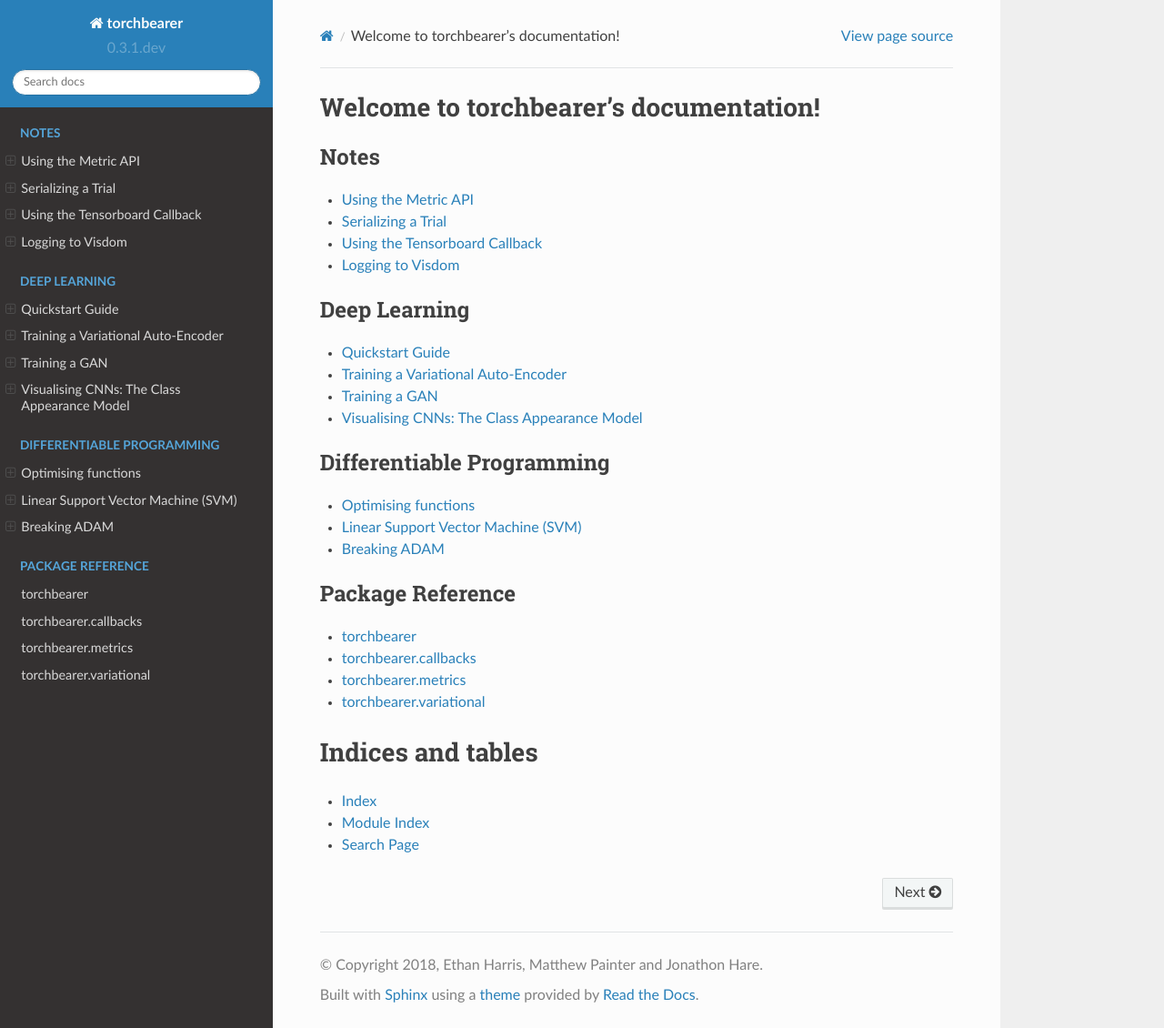
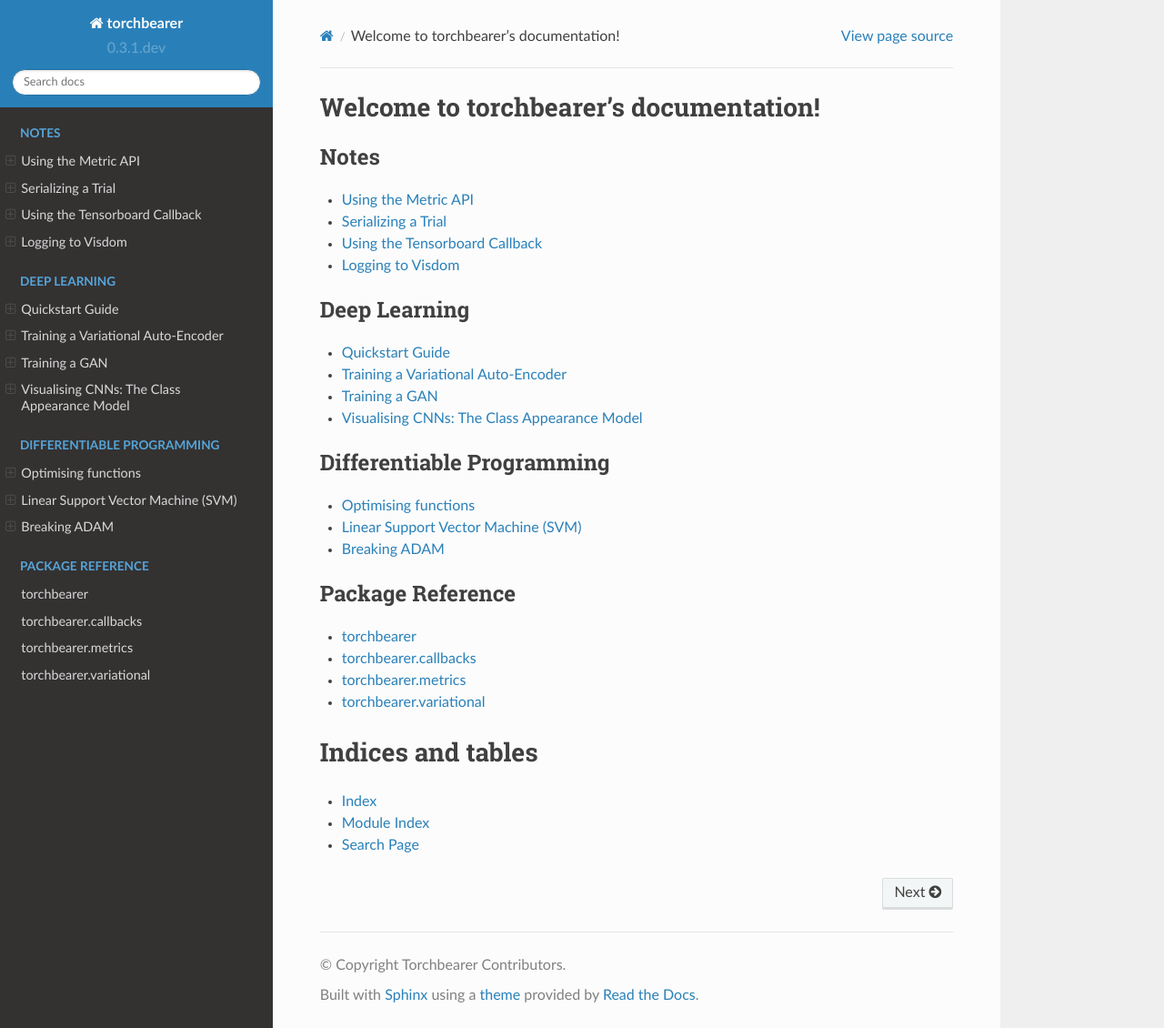
Before and after one commit to pytorchbearer/torchbearer, a Sphinx documentation site: the page built from docs/index.rst, in a window 1280 px wide and 1130 px high. Shown: the whole window at 91% size. Built offline with Sphinx 7.4.7 and the Read the Docs theme 2.0.0, drawn with Linux system fonts in a browser that asks for light colours.

```diff
--- a/docs/conf.py
+++ b/docs/conf.py
@@ -52,8 +52,8 @@ master_doc = 'index'
 
 # General information about the project.
 project = 'torchbearer'
-copyright = '2018, Ethan Harris, Matthew Painter and Jonathon Hare'
-author = 'Ethan Harris, Matthew Painter and Jonathon Hare'
+copyright = 'Torchbearer Contributors'
+author = 'Torchbearer Contributors'
 
 # The version info for the project you're documenting, acts as replacement for
 # |version| and |release|, also used in various other places throughout the
@@ -151,7 +151,7 @@ latex_elements = {
 #  author, documentclass [howto, manual, or own class]).
 latex_documents = [
     (master_doc, 'torchbearer.tex', 'torchbearer Documentation',
-     'Ethan Harris, Matthew Painter and Jonathon Hare', 'manual'),
+     'Torchbearer Contributors', 'manual'),
 ]
 
 
```
Also changed, not shown: CHANGELOG.md (+1 -0 lines), README.md (+1 -1 lines), .travis.yml.
